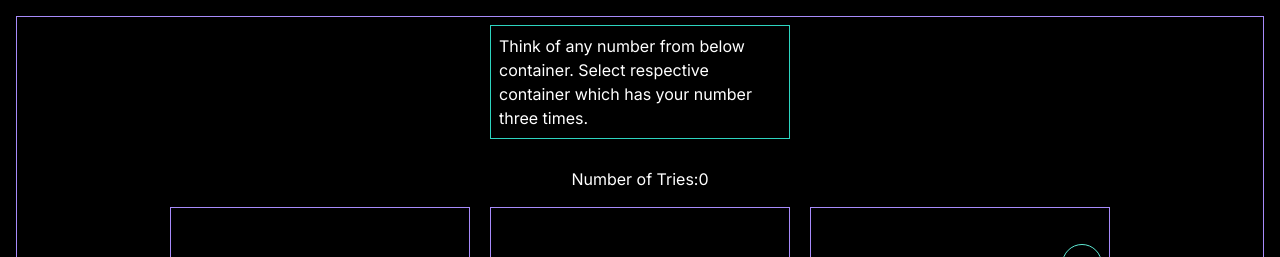
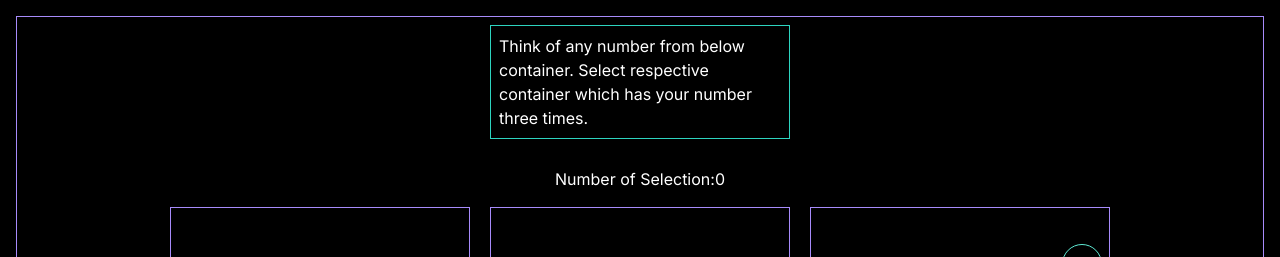
Before and after one commit to CodingNoob84/21-game, a Next.js app: page / in a window 1280 px wide. Shown: the top 257 px of the page. Built offline with nearby package versions, Linux system fonts and the light colour scheme.

Commit message:
selection

```diff
--- a/src/components/Boxes.jsx
+++ b/src/components/Boxes.jsx
@@ -71,7 +71,7 @@
 
   return (
     <div>
-        <div className="flex justify-center items-center">Number of Tries:{tries}</div>
+        <div className="flex justify-center items-center">Number of Selection:{tries}</div>
        { finalNumber!="" && <div className="fixed inset-0 z-50  flex justify-center items-center backdrop-blur-md">
   <div className="w-[300px] h-[200px] border border-violet-400 flex flex-col p-2 ">
     <div className="flex flex-row-reverse cursor-pointer" onClick={()=>setFinalNumber("")}>X</div>
```
